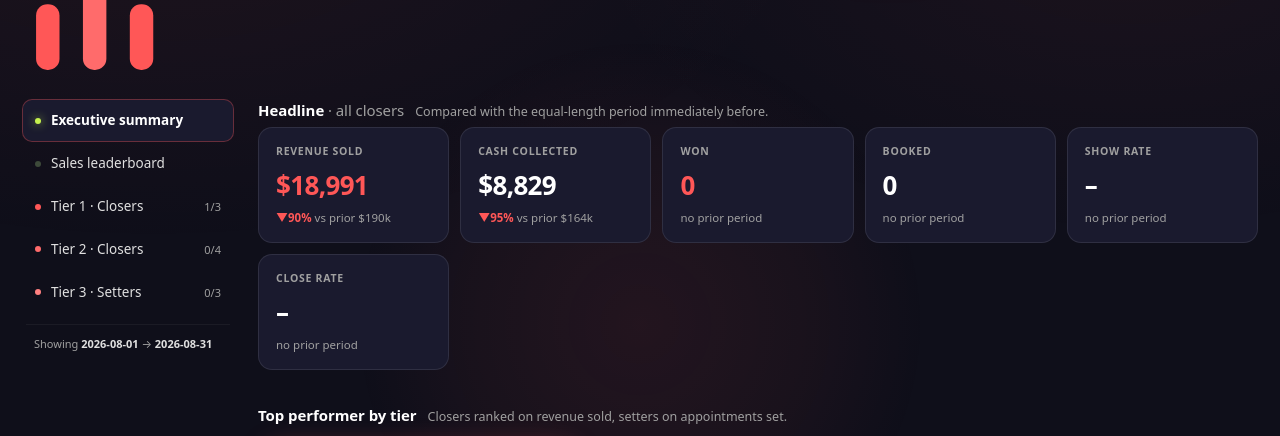
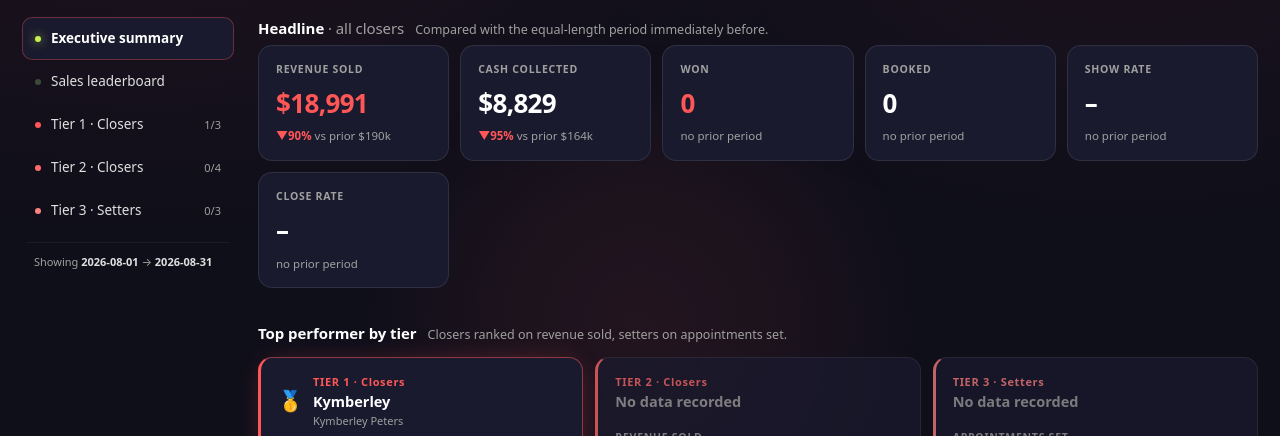
Before and after one commit to jayr-ai/heart-smart-dashboard, a website: page index.html in a window 1280 px wide. Shown: the part 76-512 px from the top of the page. Drawn offline with Linux system fonts and the light colour scheme.

Commit message:
Remove green hover effect and embedded logo

```diff
--- a/index.html
+++ b/index.html
@@ -208,7 +208,7 @@
     z-index:1; font-weight:550; min-width:148px; }
   thead th.agent { z-index:3; }
   td.agent .full { display:block; font-weight:400; font-size:11px; color:var(--muted); }
-  tbody tr:hover td, tbody tr:hover td.agent { background:#1b2718; }
+  tbody tr:hover td, tbody tr:hover td.agent { background:#2a1818; }
   tr.overall td { border-top:1px solid var(--line) !important; font-weight:620; background:var(--raised); }
   tr.overall td.agent { background:var(--raised); }
   .grp { border-left:1px solid var(--line-soft); }
@@ -407,14 +407,7 @@
 <div id="spotlight"></div>
 <div class="wrap">
   <div class="topbar">
-    <div class="logo" aria-label="Heart Smart">
-      <svg viewBox="0 0 160 140" xmlns="http://www.w3.org/2000/svg" style="width:150px; height:auto; display:block;">
-        <!-- M Wave: three bumps -->
-        <rect x="15" y="60" width="25" height="70" rx="12" style="fill:#FF5757!important"/>
-        <rect x="65" y="20" width="25" height="110" rx="12" style="fill:#FF6B6B!important"/>
-        <rect x="115" y="60" width="25" height="70" rx="12" style="fill:#FF5757!important"/>
-      </svg>
-    </div>
+    <div class="logo" aria-label="Heart Smart"></div>
     <div class="title-block">
       <h1>Sales Performance</h1>
       <div class="sub" id="sub">Loading…</div>
```
